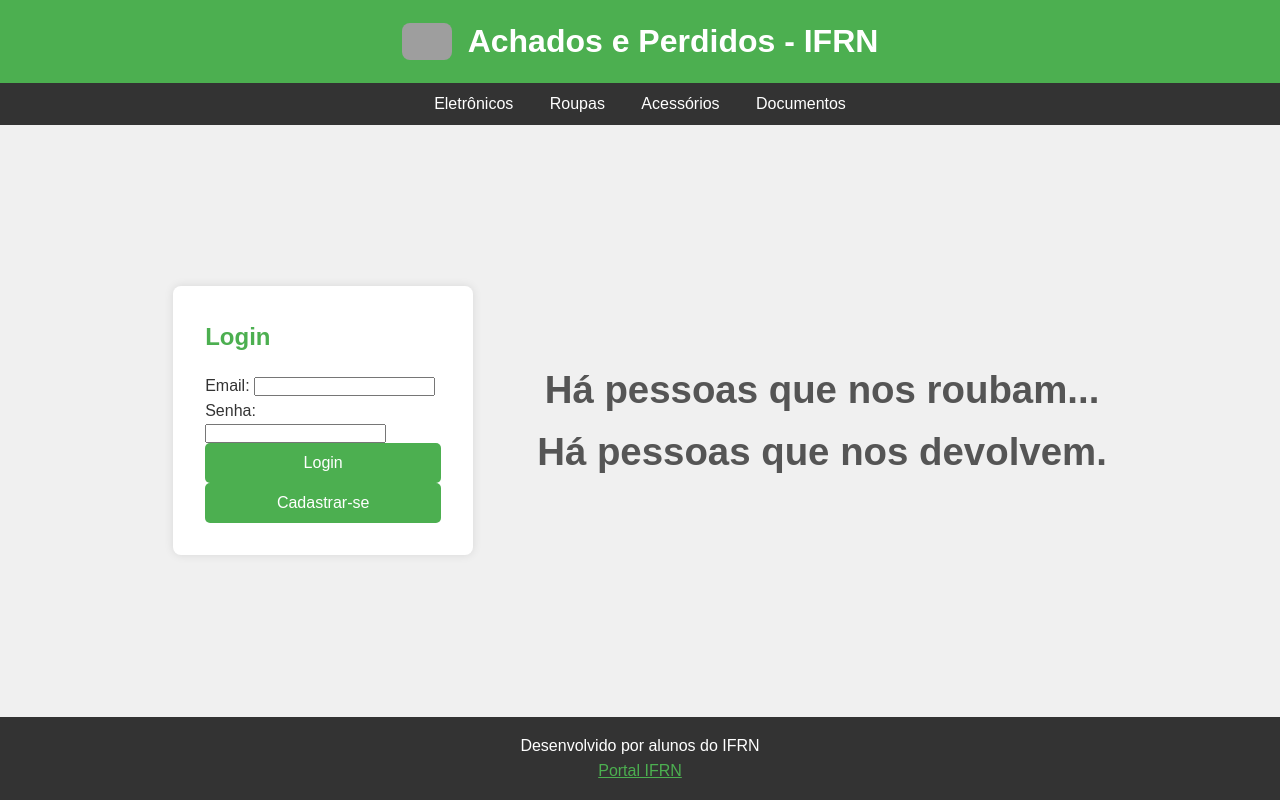
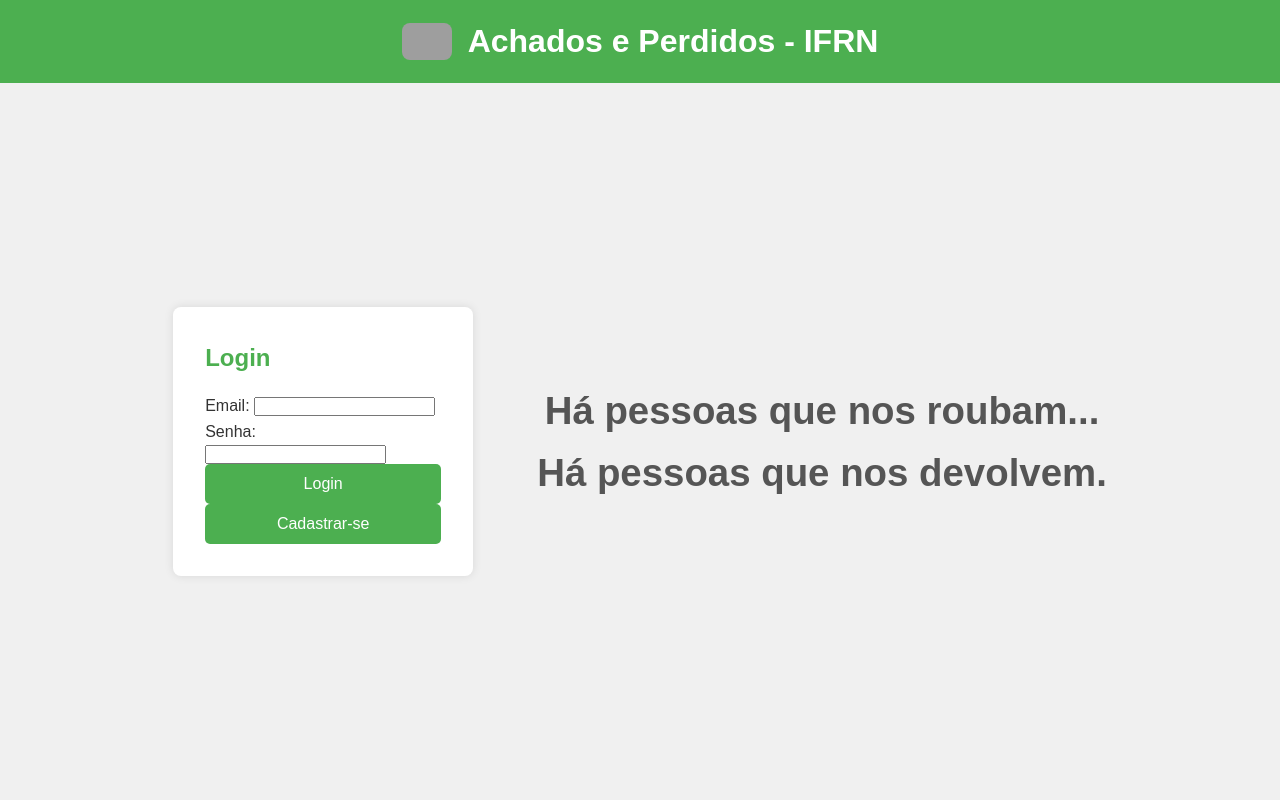
Before and after one commit to Leonardo-Maximo-de-Souza/SistPerto, a Django app: page /tela_login.html/ in a window 1280 px wide. Run offline with Django 5.2, Linux system fonts and the light colour scheme; grey boxes are pictures that could not be loaded.

Commit message:
remoçao de detalhes

```diff
--- a/core/templates/index.html
+++ b/core/templates/index.html
@@ -11,12 +11,6 @@
         <h1>Achados e Perdidos</h1>
     </header>
 
-    <nav>
-        <a href="#">Eletrônicos</a>
-        <a href="#">Roupas</a>
-        <a href="#">Acessórios</a>
-        <a href="#">Documentos</a>
-    </nav>
 
     <div class="container">
         <h2>Perdeu algum objeto no campus?</h2>
--- a/core/templates/tela_login.html
+++ b/core/templates/tela_login.html
@@ -14,12 +14,6 @@
         </div>
     </header>
 
-    <nav>
-        <a href="#">Eletrônicos</a>
-        <a href="#">Roupas</a>
-        <a href="#">Acessórios</a>
-        <a href="#">Documentos</a>
-    </nav>
 
     <div class="container">
         <div class="login-container">
@@ -42,9 +36,5 @@
         </div>
     </div>
 
-    <footer>
-        <p>Desenvolvido por alunos do IFRN</p>
-        <a href="https://portal.ifrn.edu.br" style="color: #4caf50;">Portal IFRN</a>
-    </footer>
 </body>
 </html>
```
Also changed, not shown: core/templates/tela_cadastro.html (+1 -10 lines).
